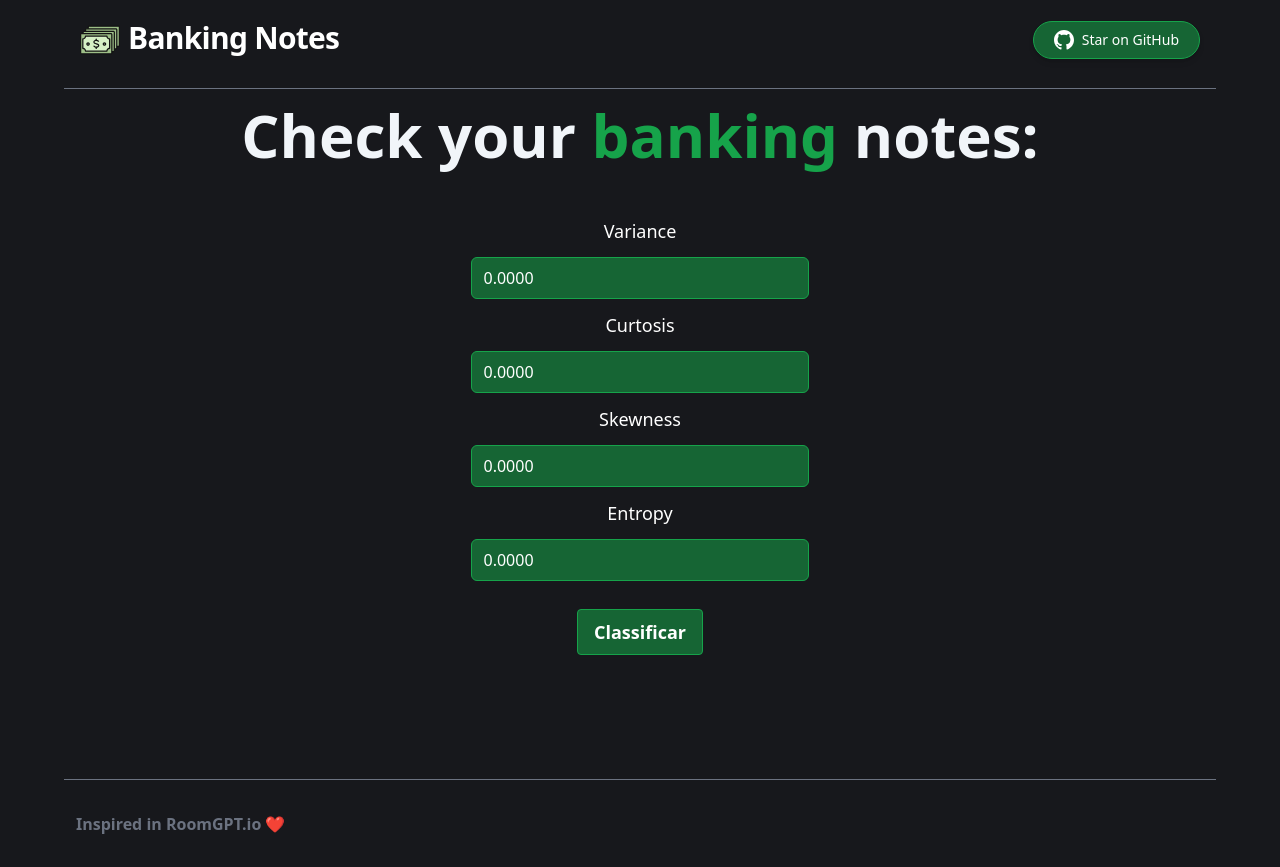
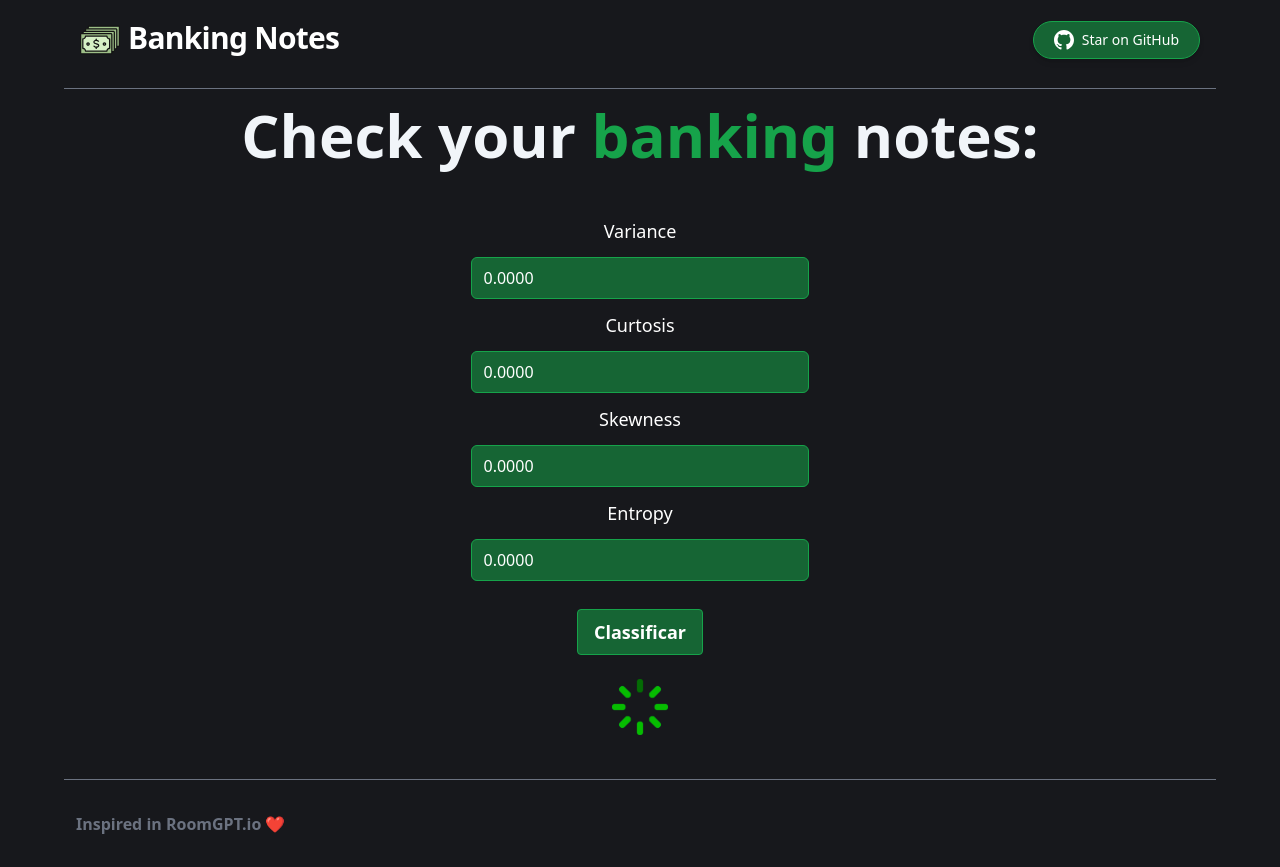
Before and after one commit to sunr00t/banking_notes_frontend, a Next.js app: page / in a window 1280 px wide. Both pictures are taken after a click on the button "Classificar". Built offline with nearby package versions, Linux system fonts and the light colour scheme; no server answers.

Commit message:
Add loading

```diff
--- a/components/Form.tsx
+++ b/components/Form.tsx
@@ -1,7 +1,9 @@
 import React from "react";
 import { useState } from "react";
+import Image from "next/image";
 import Accept from "./Accept";
 import Wrong from "./Wrong";
+import greenLoader from "../public/green-loader.gif";
 
 export default function Form() {
 	const [variance, setVariance] = useState("0.0000");
@@ -9,6 +11,7 @@ export default function Form() {
 	const [skewness, setSkewness] = useState("0.0000");
 	const [entropy, setEntropy] = useState("0.0000");
 	const [classification, setClassification] = useState(null);
+	const [loading, setLoading] = useState(false);
 
 	const handleSubmit = async (event: { preventDefault: () => void }) => {
 		event.preventDefault();
@@ -18,6 +21,7 @@ export default function Form() {
 			skewness,
 			entropy,
 		};
+		setLoading(true);
 
 		try {
 			const config = {
@@ -30,7 +34,8 @@ export default function Form() {
 			const response = await fetch("api/svm", config);
 			const data = await response.json();
 			setClassification(data.classification);
-			console.log(data.classification);
+			setLoading(false);
+
 		} catch (error) {
 			console.log(error);
 		}
@@ -127,8 +132,12 @@ export default function Form() {
 			</div>
 
 			<div className="flex justify-center h-20">
-				{classification !== null &&
-					(classification ? <Accept /> : <Wrong />)}
+				{loading ? (
+					<Image src={greenLoader} alt="loading..." className="w-14 h-14" />
+				) : (
+					classification !== null &&
+					(classification ? <Accept /> : <Wrong />)
+				)}
 			</div>
 		</form>
 	);
```
Also changed, not shown: public/green-loader.gif (added).
